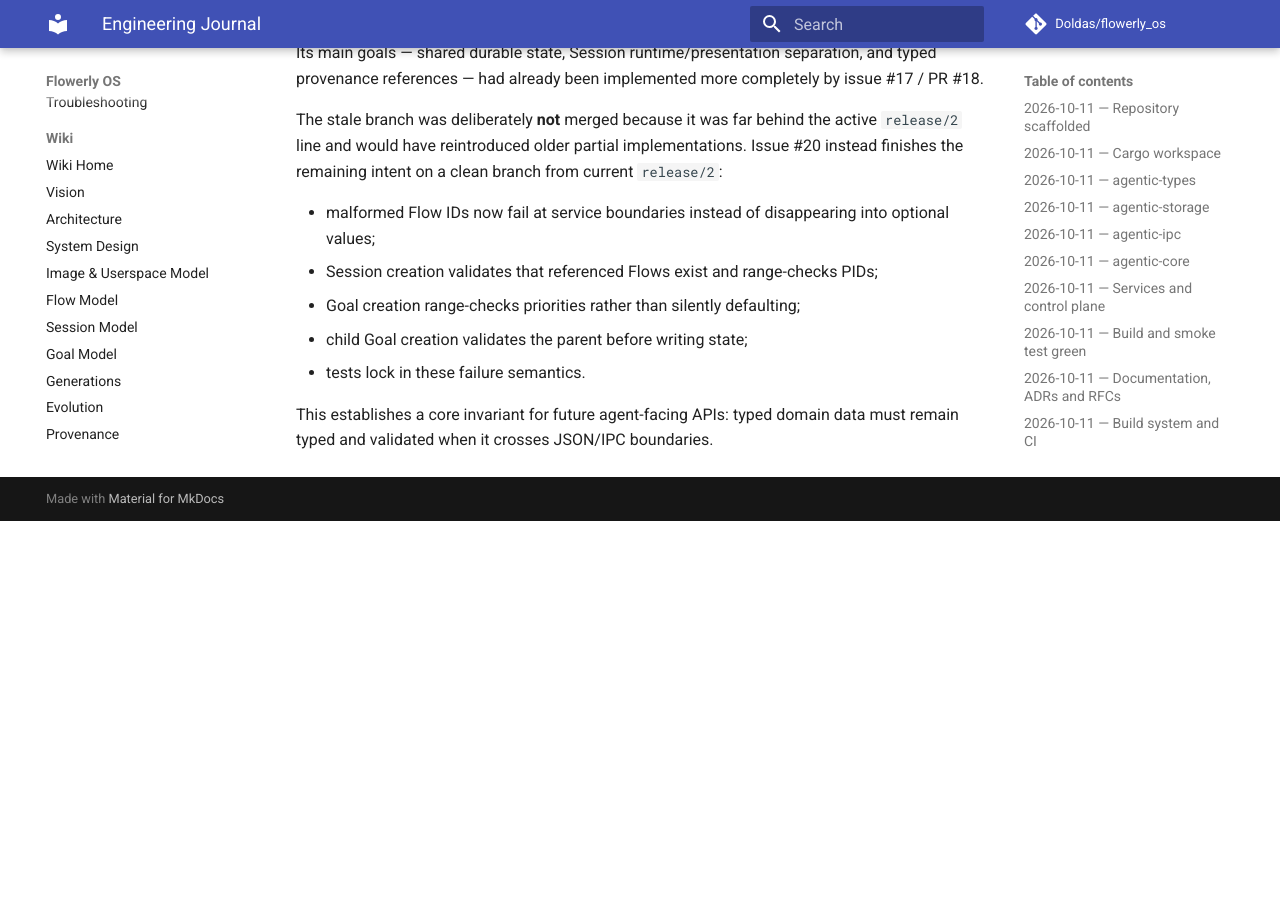
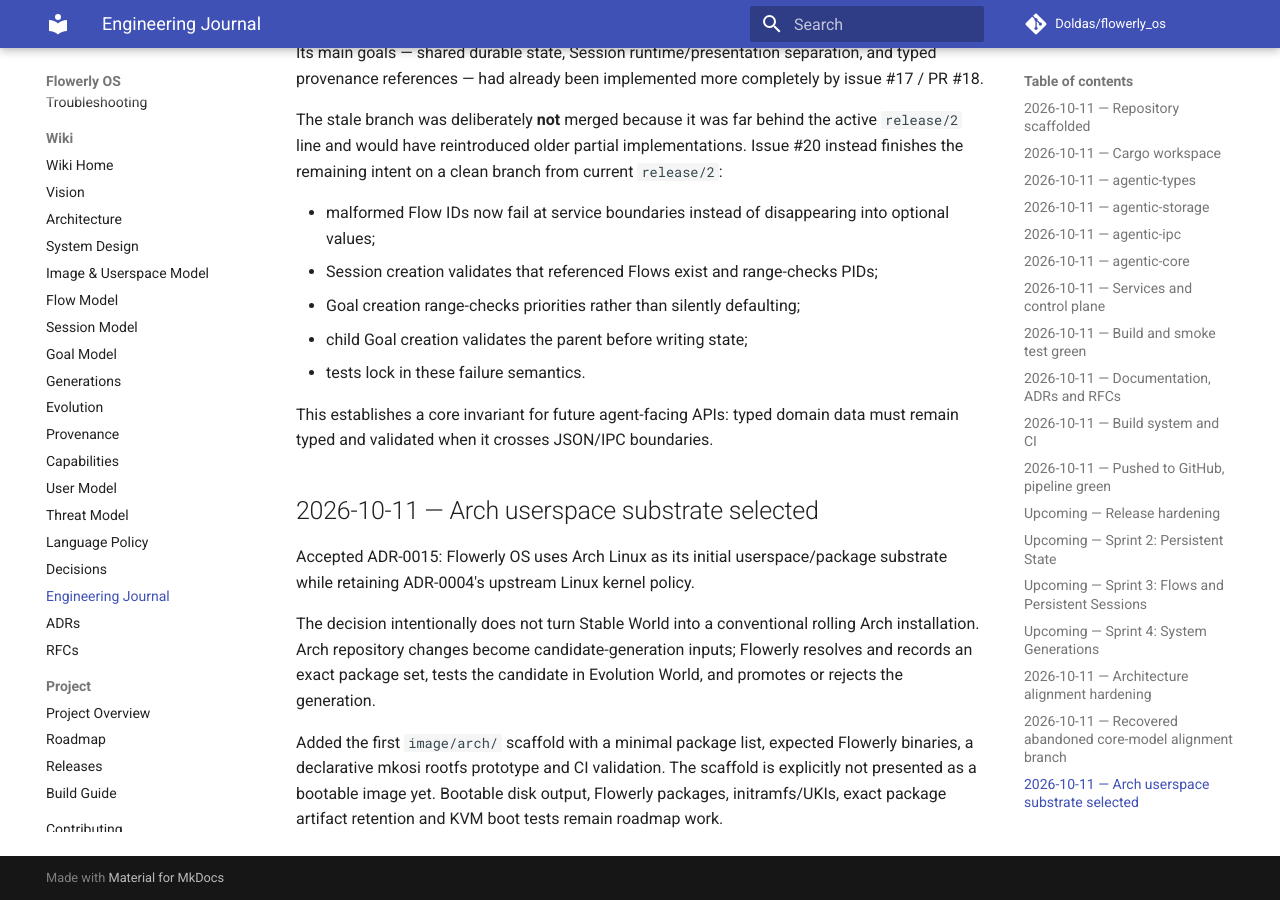
Before and after one commit to Doldas/flowerly_os, an MkDocs documentation site: the page built from docs/journal.md, in a window 1280 px wide and 900 px high, scrolled down 3940 px. Built offline with MkDocs 1.6.1 and Material for MkDocs 9.7.7, drawn with Linux system fonts in a browser that asks for light colours; comment, search, counter and statistics services are not loaded; before the commit the page ends 4461 px from its top, so only the background shows below that.

Commit message:
docs(journal): record Arch userspace decision

```diff
--- a/docs/journal.md
+++ b/docs/journal.md
@@ -168,3 +168,20 @@ branch from current `release/2`:
 
 This establishes a core invariant for future agent-facing APIs: typed domain
 data must remain typed and validated when it crosses JSON/IPC boundaries.
+
+
+## 2026-10-11 — Arch userspace substrate selected
+
+Accepted ADR-0015: Flowerly OS uses Arch Linux as its initial userspace/package
+substrate while retaining ADR-0004's upstream Linux kernel policy.
+
+The decision intentionally does not turn Stable World into a conventional
+rolling Arch installation. Arch repository changes become candidate-generation
+inputs; Flowerly resolves and records an exact package set, tests the candidate
+in Evolution World, and promotes or rejects the generation.
+
+Added the first `image/arch/` scaffold with a minimal package list, expected
+Flowerly binaries, a declarative mkosi rootfs prototype and CI validation. The
+scaffold is explicitly not presented as a bootable image yet. Bootable disk
+output, Flowerly packages, initramfs/UKIs, exact package artifact retention and
+KVM boot tests remain roadmap work.
```
